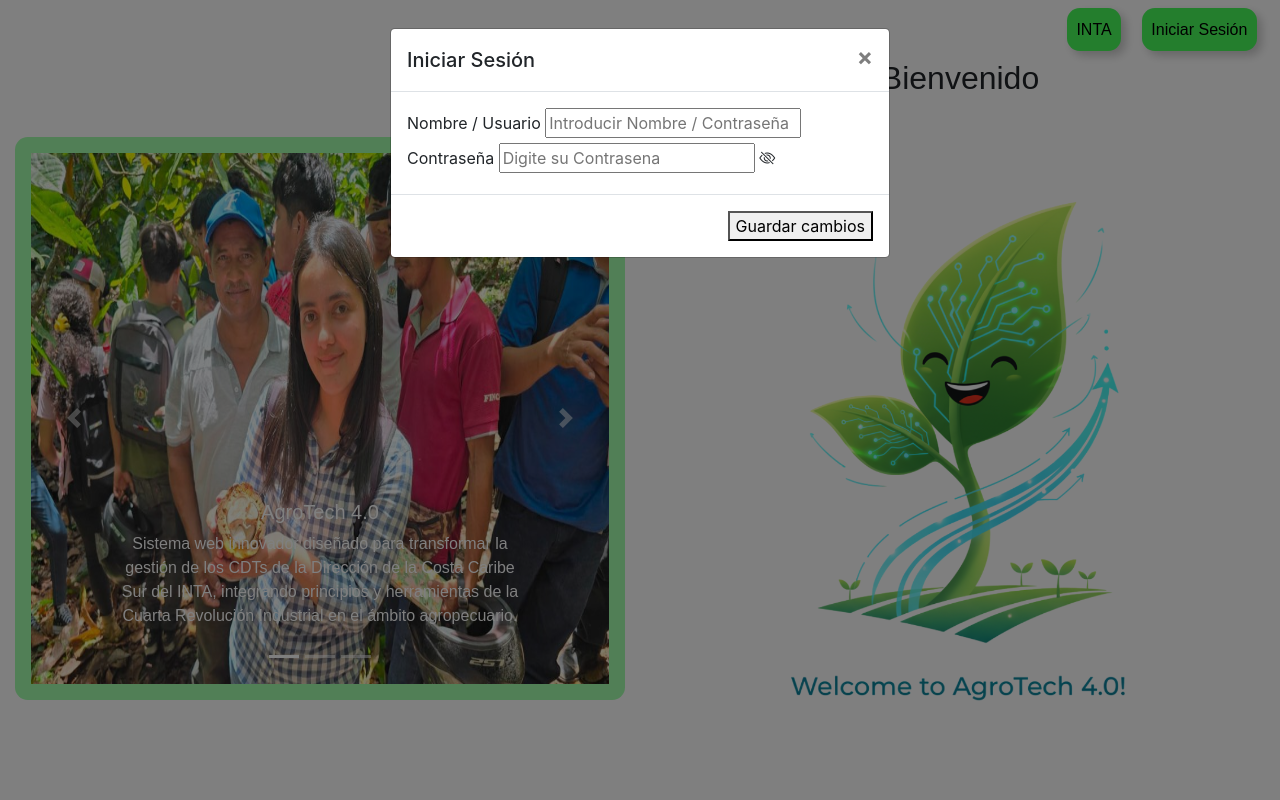
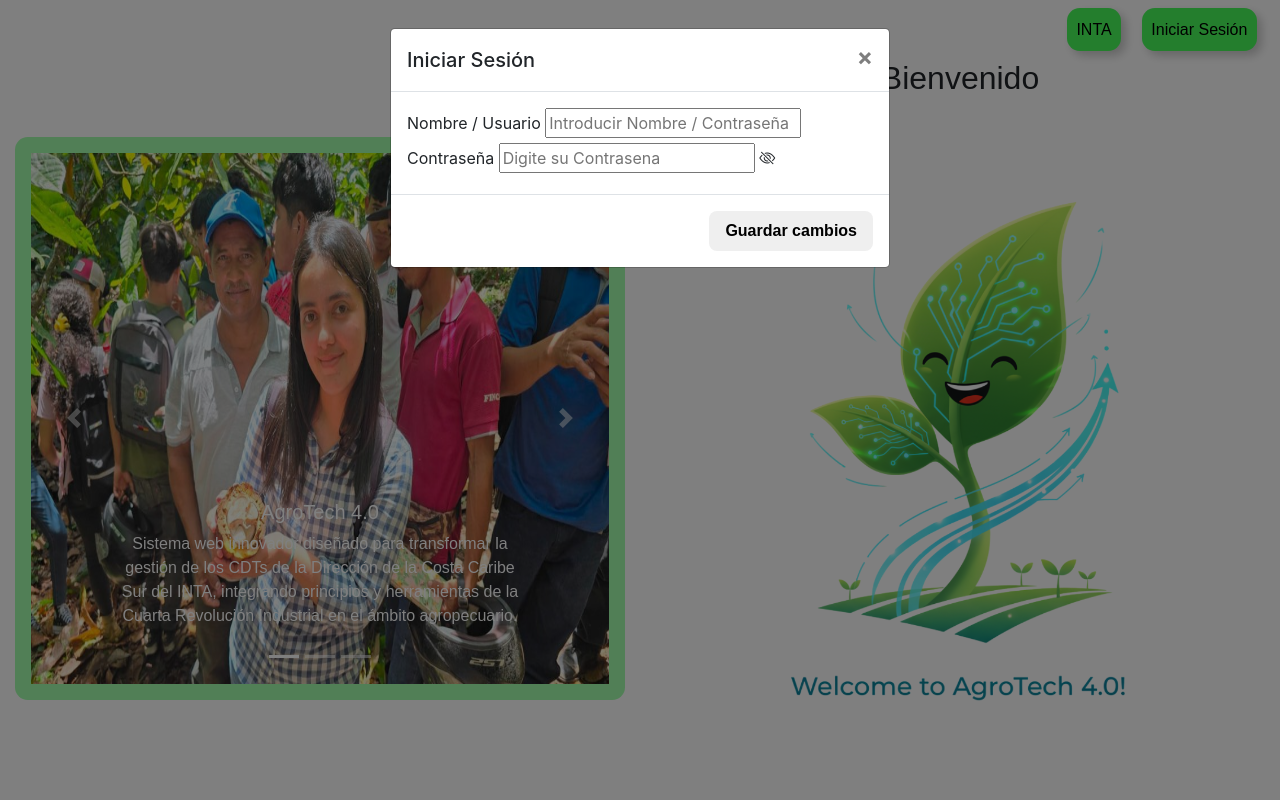
Before and after one commit to 1amsj/AgroTech-4.0, a PHP site: page /Vista/login.php in a window 1280 px wide, after a click on "Iniciar Sesión". Run offline with PHP 8.4, Linux system fonts and the light colour scheme; some libraries are stand-ins or nearby versions; some web fonts are replaced.

Commit message:
Update CSS selector for the send button in the login modal for consistency

```diff
--- a/Assets/css/login.css
+++ b/Assets/css/login.css
@@ -23,7 +23,7 @@
     font-family: "ABeeZee", sans-serif;
 }
 
-#send{
+#loginModal #enviar{
     font-family: "ABeeZee", sans-serif;
     color: black;
     font-weight: bold;
```
